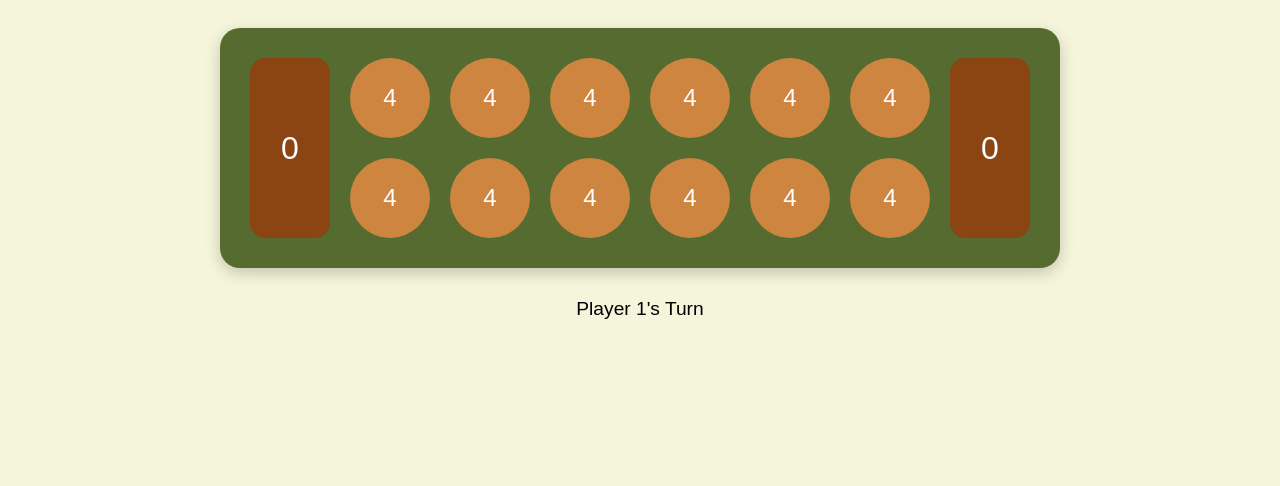
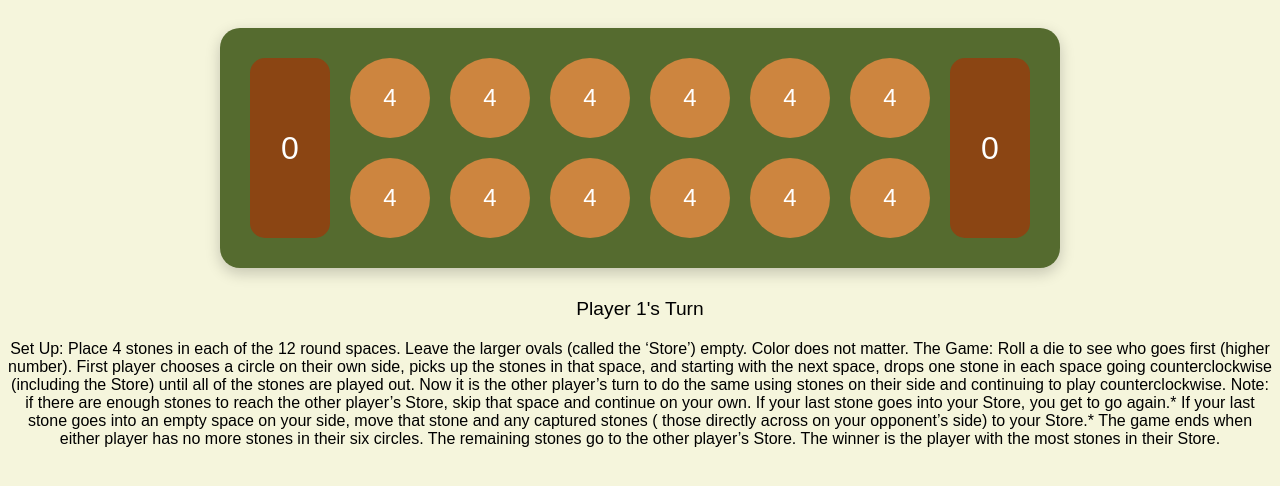
Before and after one commit to Jhera1/Mancala, a plain HTML site: page index.html in a window 1280 px wide. Shown: the part 100-586 px from the top of the page. Drawn offline with Linux system fonts and the light colour scheme.

Commit message:
added rules

```diff
--- a/index.html
+++ b/index.html
@@ -36,6 +36,21 @@
   <p id="turn-display">Player 1's Turn</p>
   <div id="turn-display"></div>
 
+   <p>Set Up: Place 4 stones in each of the 12 round spaces. Leave the larger ovals (called the ‘Store’) empty. Color does not
+    matter.
+    The Game: Roll a die to see who goes first (higher number).
+    First player chooses a circle on their own side, picks up the stones in that space, and starting with the next space, drops
+    one stone in each space going counterclockwise (including the Store) until all of the stones are played out.
+    Now it is the other player’s turn to do the same using stones on their side and continuing to play counterclockwise.
+    Note: if there are enough stones to reach the other player’s Store, skip that space and continue on your own.
+    If your last stone goes into your Store, you get to go again.*
+    If your last stone goes into an empty space on your side, move that stone and any captured stones ( those directly across
+    on your opponent’s side) to your Store.*
+    The game ends when either player has no more stones in their six circles. The remaining stones go to the other player’s
+    Store.
+    The winner is the player with the most stones in their Store.
+   </p>
+
   <script src="./main.js"></script>
 </body>
 </html>
```
